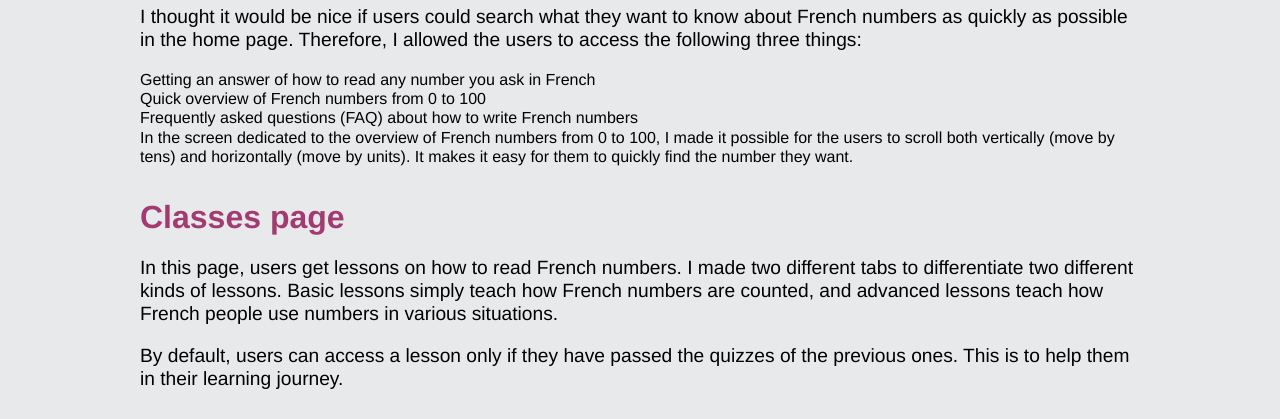
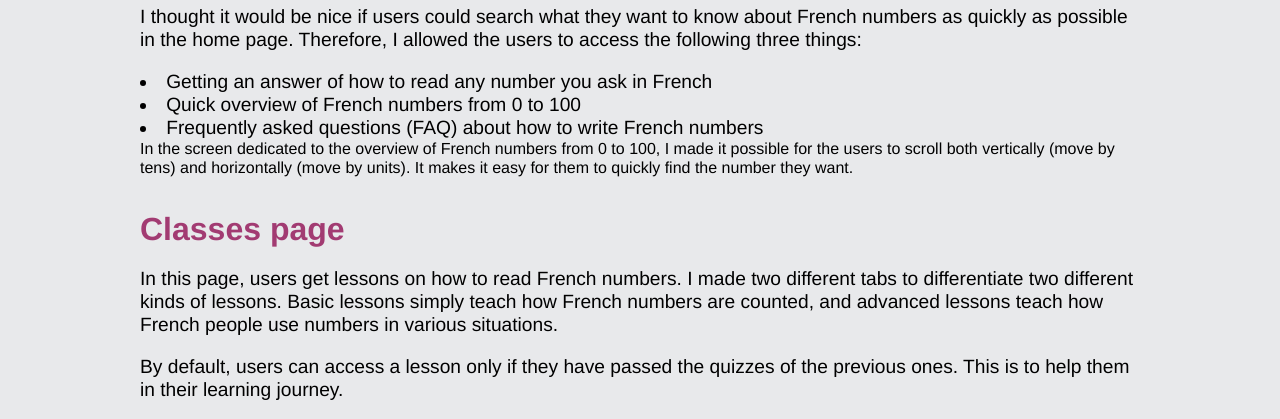
Before and after one commit to design-park/design-park.org, a plain HTML site: page projects/numbee/index.html in a window 1280 px wide. Shown: the part 678-1097 px from the top of the page. Drawn offline with nearby package versions, Linux system fonts and the light colour scheme.

Commit message:
Fixed ul

```diff
--- a/common.css
+++ b/common.css
@@ -53,6 +53,12 @@ p {
   font-size: 1.2rem;
   margin-block-start: 1em;
   margin-block-end: 1em;
+}
+
+ul {
+  list-style-type: disc;
+  list-style-position: inside;
+  font-size: 1.2rem;
 }
 
 code {
```
